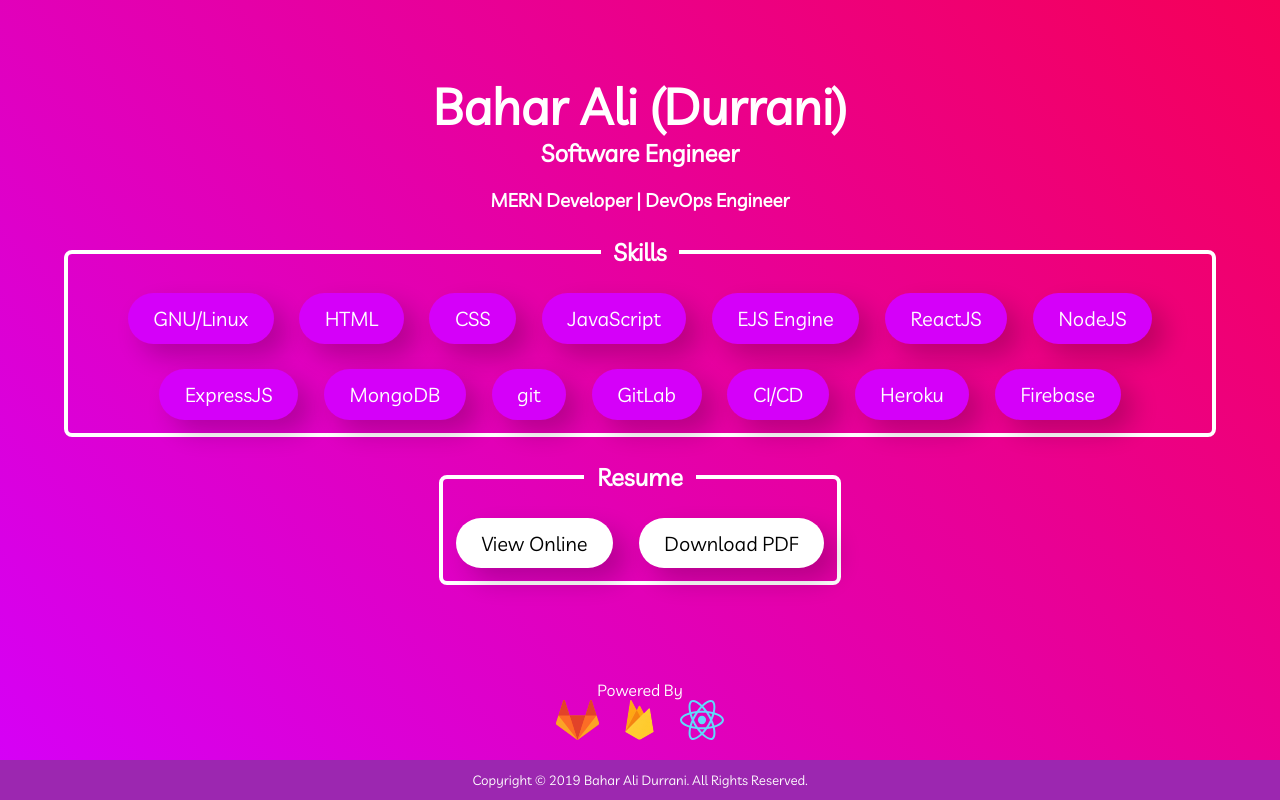
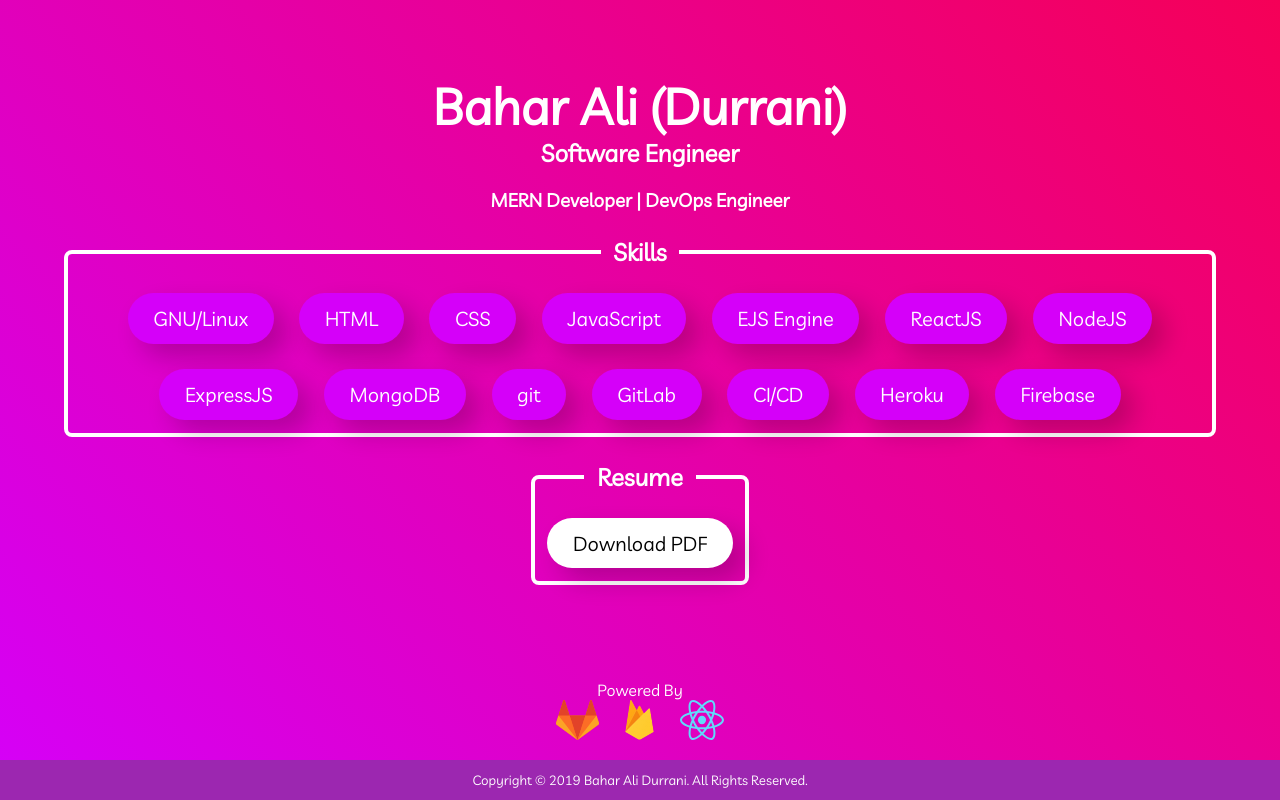
Before and after one commit to baharalidurrani/domain, a React (Create React App) app: page / in a window 1280 px wide. Built offline with nearby package versions, Linux system fonts and the light colour scheme.

Commit message:
resume view online removed

```diff
--- a/src/App.js
+++ b/src/App.js
@@ -53,10 +53,6 @@ function App() {
                 <h2 className="noMargin">Resume</h2>
               </legend>
               <Button
-                href="https://novoresume.com/a/baharalidurrani.1"
-                name="View Online"
-              ></Button>
-              <Button
                 href="https://gitlab.com/baharalidurrani/resume/raw/master/assets/pdf/Resume.pdf"
                 name="Download PDF"
               ></Button>
```
